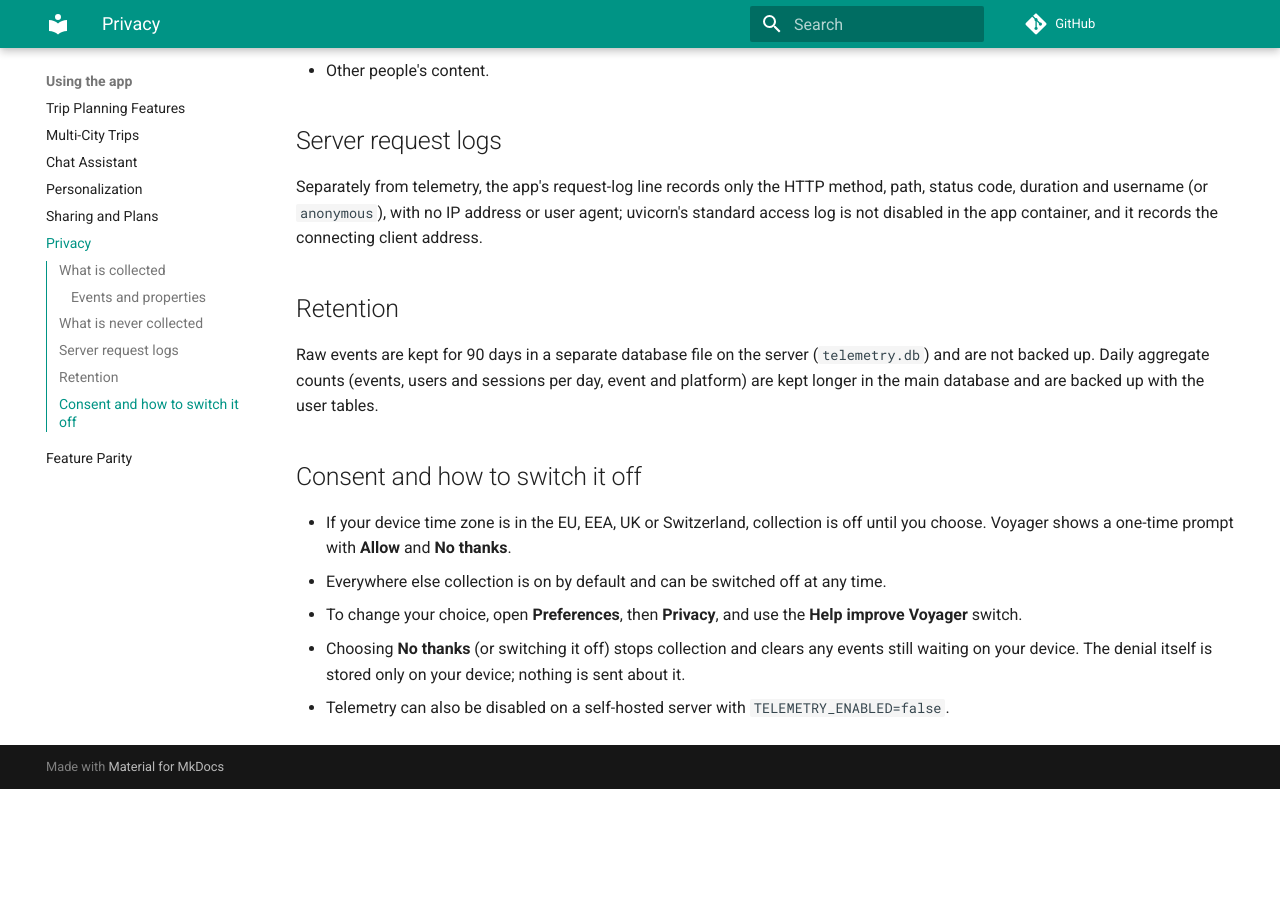
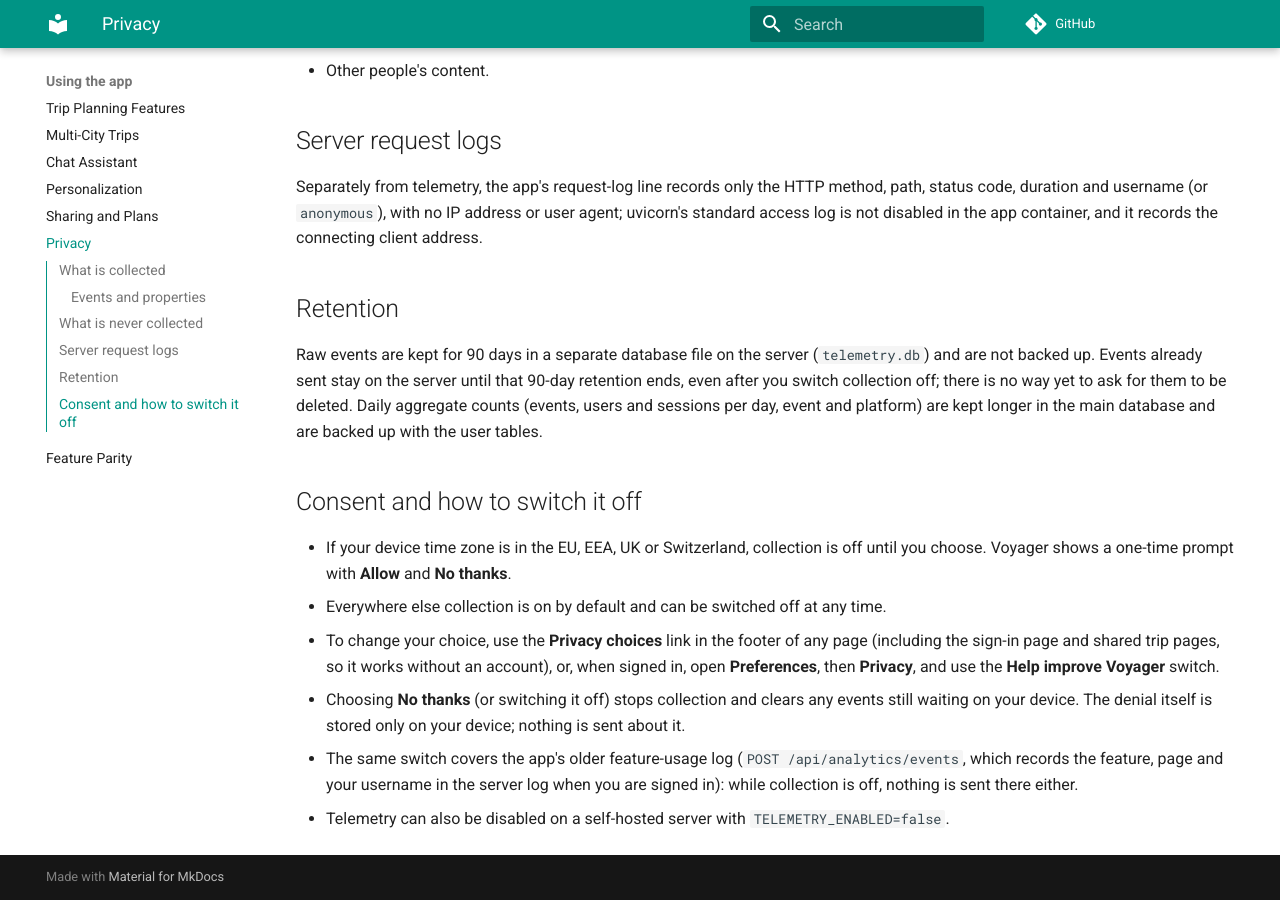
Before and after one commit to rupakc/travel-planner, an MkDocs documentation site: the page built from docs/Privacy.md, in a window 1280 px wide and 900 px high, scrolled down 2424 px. Built offline with MkDocs 1.6.1 and Material for MkDocs 9.7.7, drawn with Linux system fonts in a browser that asks for light colours; comment, search, counter and statistics services are not loaded; before the commit the page ends 3213 px from its top, so only the background shows below that.

Commit message:
docs(privacy): retention after opt-out, Privacy choices, legacy analytics; SDK off-switch wording
Co-Authored-By: Claude Opus 5.5 <noreply@anthropic.com>

```diff
--- a/docs/Privacy.md
+++ b/docs/Privacy.md
@@ -67,12 +67,13 @@ Separately from telemetry, the app's request-log line records only the HTTP meth
 
 ## Retention
 
-Raw events are kept for 90 days in a separate database file on the server (`telemetry.db`) and are not backed up. Daily aggregate counts (events, users and sessions per day, event and platform) are kept longer in the main database and are backed up with the user tables.
+Raw events are kept for 90 days in a separate database file on the server (`telemetry.db`) and are not backed up. Events already sent stay on the server until that 90-day retention ends, even after you switch collection off; there is no way yet to ask for them to be deleted. Daily aggregate counts (events, users and sessions per day, event and platform) are kept longer in the main database and are backed up with the user tables.
 
 ## Consent and how to switch it off
 
 - If your device time zone is in the EU, EEA, UK or Switzerland, collection is off until you choose. Voyager shows a one-time prompt with **Allow** and **No thanks**.
 - Everywhere else collection is on by default and can be switched off at any time.
-- To change your choice, open **Preferences**, then **Privacy**, and use the **Help improve Voyager** switch.
+- To change your choice, use the **Privacy choices** link in the footer of any page (including the sign-in page and shared trip pages, so it works without an account), or, when signed in, open **Preferences**, then **Privacy**, and use the **Help improve Voyager** switch.
 - Choosing **No thanks** (or switching it off) stops collection and clears any events still waiting on your device. The denial itself is stored only on your device; nothing is sent about it.
+- The same switch covers the app's older feature-usage log (`POST /api/analytics/events`, which records the feature, page and your username in the server log when you are signed in): while collection is off, nothing is sent there either.
 - Telemetry can also be disabled on a self-hosted server with `TELEMETRY_ENABLED=false`.
```
Also changed, not shown: CLAUDE.md (+1 -1 lines), docs/Telemetry.md (+2 -2 lines).
